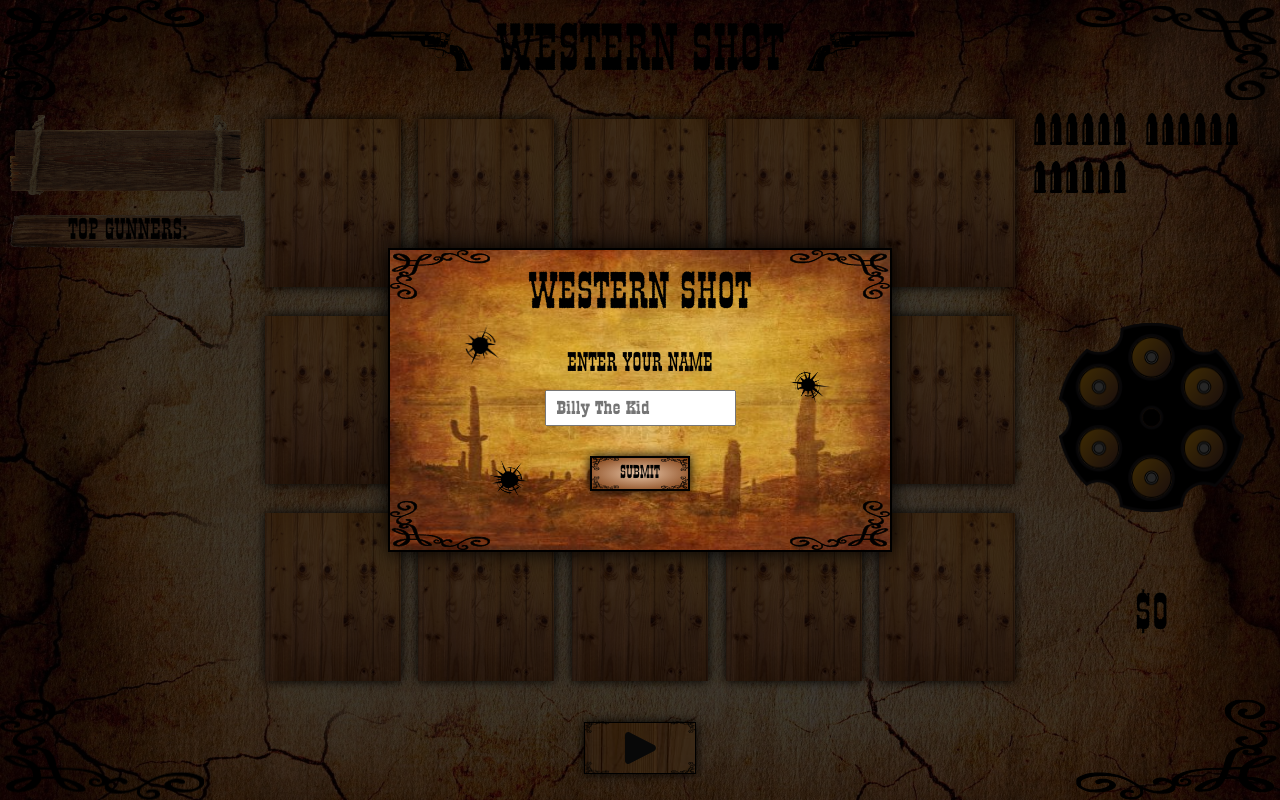
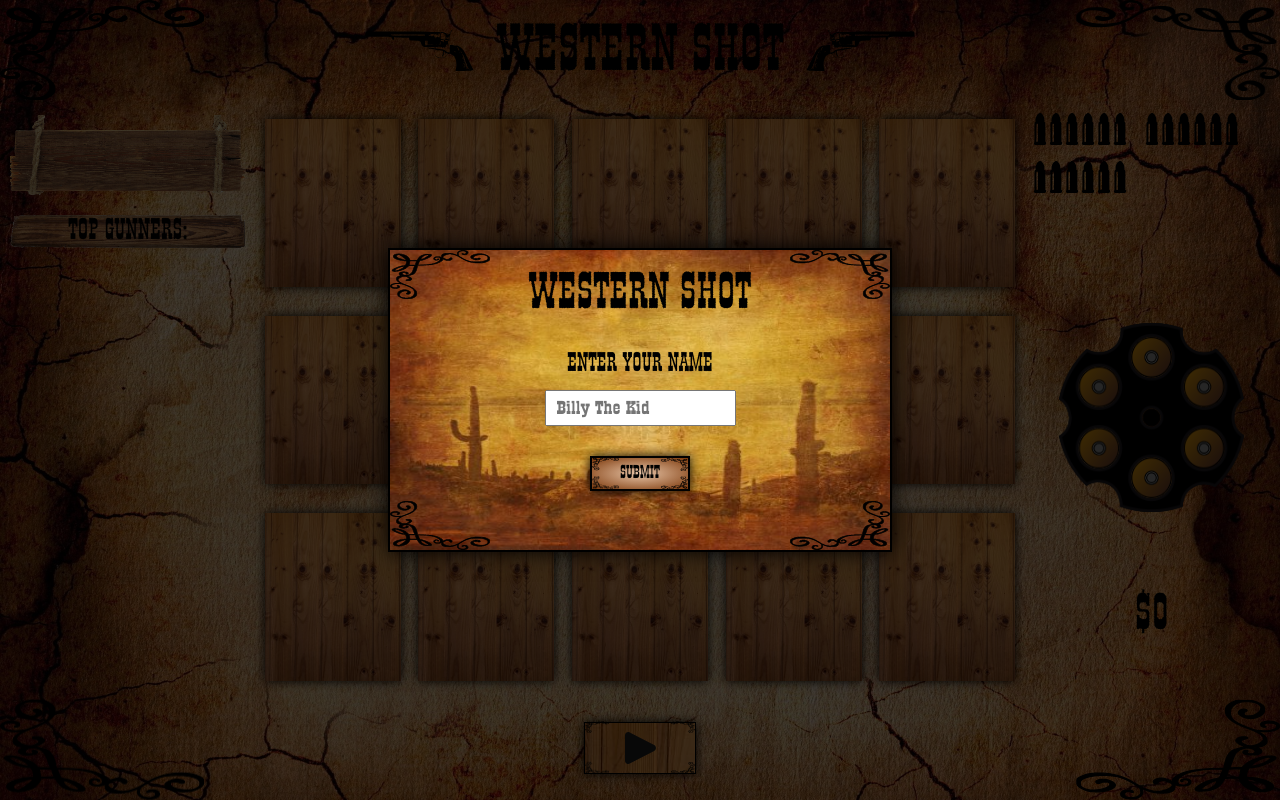
Before and after one commit to Cestrus/react_western_shooter, a React (Create React App) app: page / in a window 1280 px wide. Built offline with nearby package versions, Linux system fonts and the light colour scheme; no server answers.

Commit message:
created sound shots on authWindow

```diff
--- a/src/components/AuthorizedWindow/AuthorizedWindow.module.css
+++ b/src/components/AuthorizedWindow/AuthorizedWindow.module.css
@@ -79,6 +79,7 @@
   width: 40px;
   height: 40px;
 
+  opacity: 0;
   background-repeat: no-repeat;
   background-size: contain;
 }
@@ -100,3 +101,7 @@
   left: 80%;
   background-image: url('../../assets/holes/bullet-hole-3.png');
 }
+
+.visible {
+  opacity: 1;
+}
--- a/src/components/AuthorizedWindow/AuthorizedWindow.tsx
+++ b/src/components/AuthorizedWindow/AuthorizedWindow.tsx
@@ -2,6 +2,7 @@ import React, { useState } from 'react';
 import cn from 'classnames';
 import { useDispatch } from 'react-redux';
 import { motion } from 'framer-motion';
+import useSound from 'use-sound';
 
 import styles from './AuthorizedWindow.module.css';
 import { CornerMain } from '../CornerMain/CornerMain';
@@ -10,7 +11,9 @@ import { setPlayerName, setIsAuthorized } from '../../store/playerSlice';
 
 export const AuthorizedWindow: React.FC = () => {
   const [name, setName] = useState<string>('');
+  const [shots, setShots] = useState({ shot_1: false, shot_2: false, shot_3: false });
   const [isEmptyName, setIsEmptyName] = useState<boolean>(false);
+  const [soundShot] = useSound('./audio/sounds/shot.wav');
   const dispatch = useDispatch();
 
   const changeNameHandler: React.ChangeEventHandler<HTMLInputElement> = (ev) => {
@@ -19,14 +22,27 @@ export const AuthorizedWindow: React.FC = () => {
 
   const submitHandler: React.FormEventHandler = (ev) => {
     ev.preventDefault();
+
     if (!name.trim()) {
       setIsEmptyName(true);
       return;
     }
 
+    renderShots();
     setIsEmptyName(false);
     dispatch(setPlayerName(name));
     dispatch(setIsAuthorized(true));
+  };
+
+  const renderShots = (): void => {
+    for (let i = 1; i <= 3; i++) {
+      setTimeout(() => {
+        soundShot();
+        setShots((prev) => {
+          return { ...prev, [`shot_${i}`]: true };
+        });
+      }, 300 * i);
+    }
   };
 
   return (
@@ -36,7 +52,7 @@ export const AuthorizedWindow: React.FC = () => {
       animate={{ x: 0 }}
       exit={{ x: '70vw' }}
       transition={{
-        delay: 0.5,
+        delay: 1,
         duration: 0.6,
         type: 'spring',
       }}
@@ -59,24 +75,21 @@ export const AuthorizedWindow: React.FC = () => {
           SUBMIT
         </Button>
       </form>
-      <motion.div
-        initial={{ opacity: 0 }}
-        animate={{ opacity: 1 }}
-        transition={{ delay: 1.3, duration: 0.1 }}
-        className={cn(styles.shot, styles.shot_1)}
-      ></motion.div>
-      <motion.div
-        initial={{ opacity: 0 }}
-        animate={{ opacity: 1 }}
-        transition={{ delay: 1.6, duration: 0.1 }}
-        className={cn(styles.shot, styles.shot_2)}
-      ></motion.div>
-      <motion.div
-        initial={{ opacity: 0 }}
-        animate={{ opacity: 1 }}
-        transition={{ delay: 1.9, duration: 0.1 }}
-        className={cn(styles.shot, styles.shot_3)}
-      ></motion.div>
+      <div
+        className={cn(styles.shot, styles.shot_1, {
+          [styles.visible]: shots.shot_1,
+        })}
+      ></div>
+      <div
+        className={cn(styles.shot, styles.shot_2, {
+          [styles.visible]: shots.shot_2,
+        })}
+      ></div>
+      <div
+        className={cn(styles.shot, styles.shot_3, {
+          [styles.visible]: shots.shot_3,
+        })}
+      ></div>
       <CornerMain position='top-left' className={styles.corner} />
       <CornerMain position='top-right' className={styles.corner} />
       <CornerMain position='bottom-left' className={styles.corner} />
```
